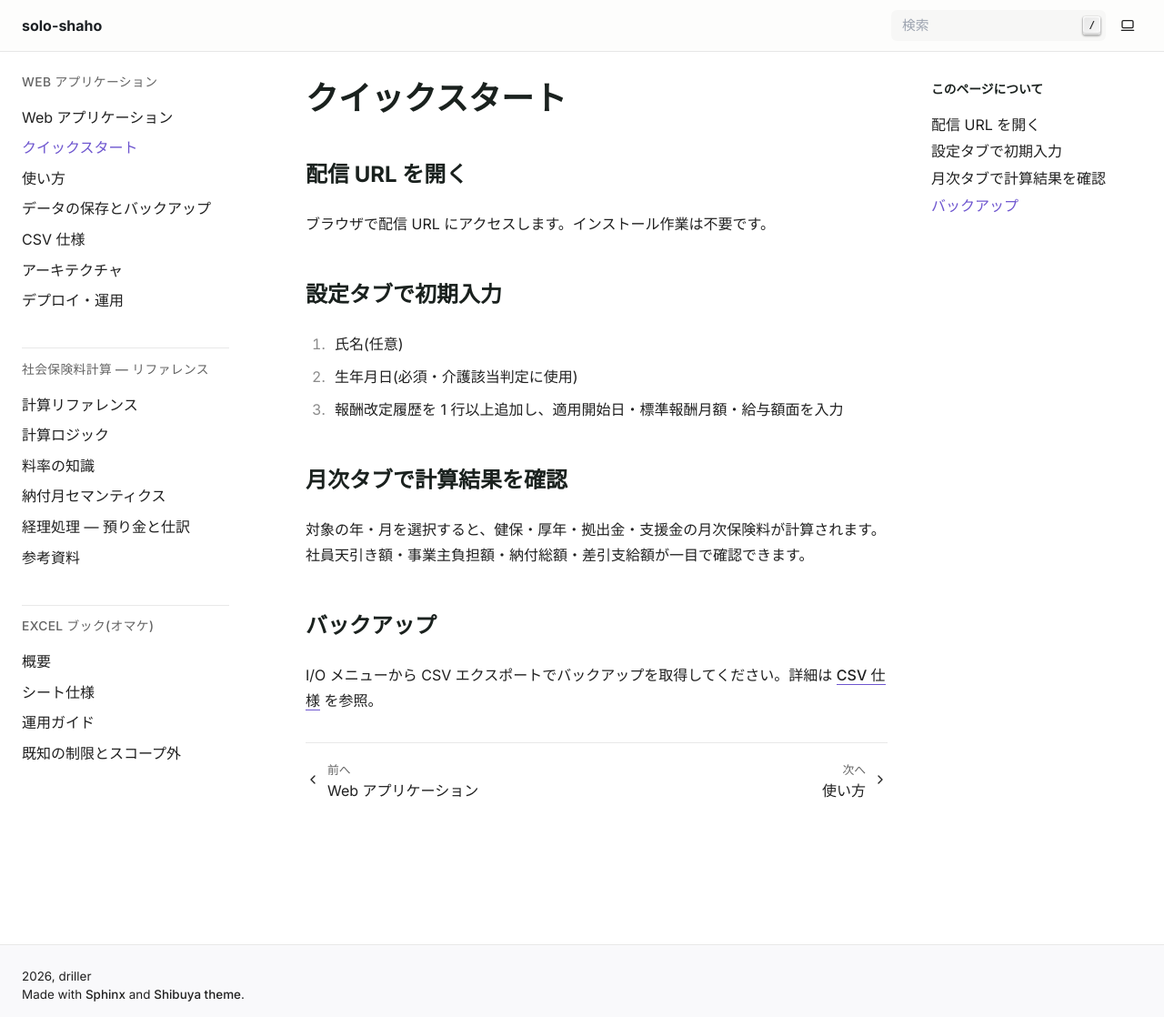
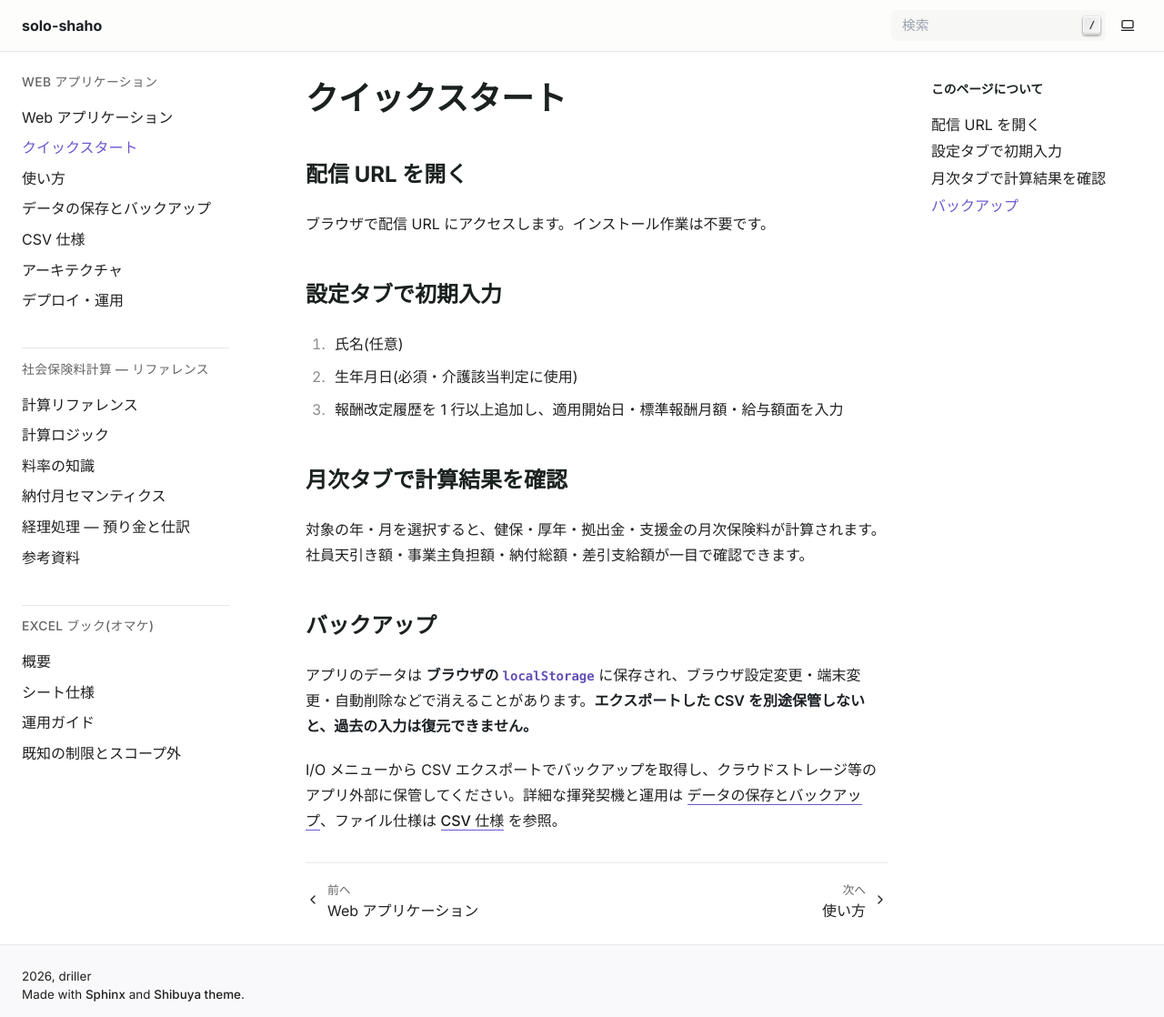
Before and after one commit to drillan/solo-shaho, a Sphinx documentation site: the page built from docs/web/quickstart.md, in a window 1280 px wide and 1118 px high. Shown: the whole window at 91% size. Built offline with Sphinx 7.4.7, drawn with Linux system fonts in a browser that asks for light colours.

Commit message:
docs(web): explain volatility motive in quickstart backup section

```diff
--- a/docs/web/quickstart.md
+++ b/docs/web/quickstart.md
@@ -16,4 +16,6 @@
 
 ## バックアップ
 
-I/O メニューから CSV エクスポートでバックアップを取得してください。詳細は [CSV 仕様](csv.md) を参照。
+アプリのデータは **ブラウザの `localStorage`** に保存され、ブラウザ設定変更・端末変更・自動削除などで消えることがあります。**エクスポートした CSV を別途保管しないと、過去の入力は復元できません。**
+
+I/O メニューから CSV エクスポートでバックアップを取得し、クラウドストレージ等のアプリ外部に保管してください。詳細な揮発契機と運用は [データの保存とバックアップ](storage.md)、ファイル仕様は [CSV 仕様](csv.md) を参照。
```
